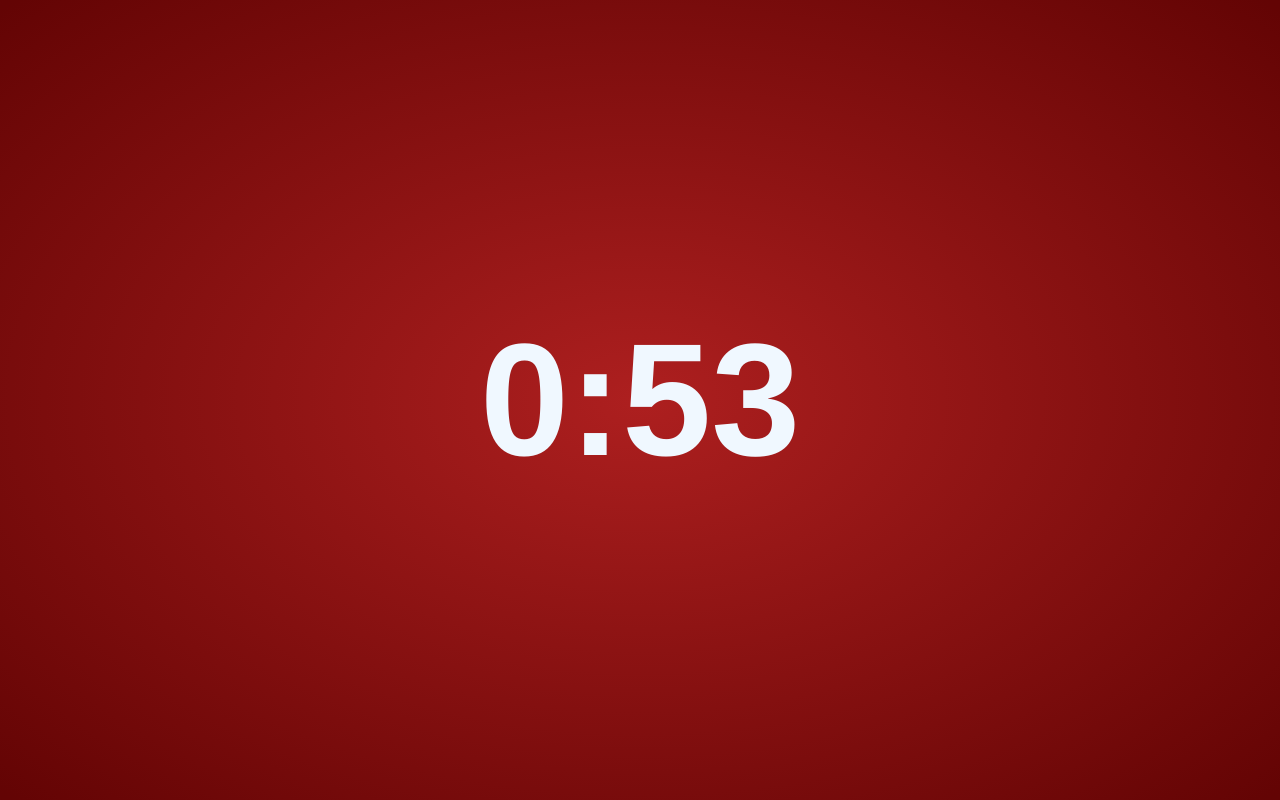
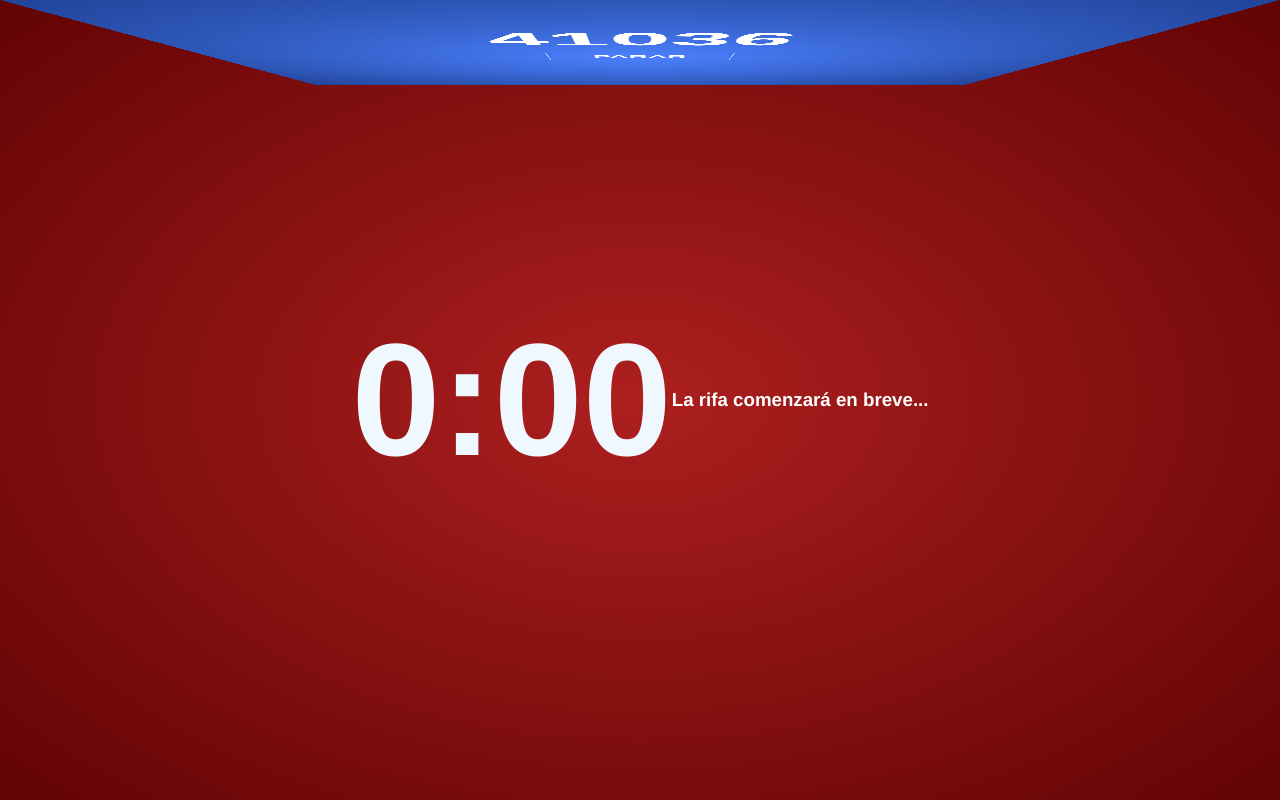
Before and after one commit to freddysae0/sorteo-with-vue-3, a Vue app: page / in a window 1280 px wide. Shown: the top 800 px of the page. Built offline with nearby package versions, Linux system fonts and the light colour scheme.

Commit message:
I fixed some bugs

```diff
--- a/index.html
+++ b/index.html
@@ -21,6 +21,7 @@
   </head>
   <body>
     <div id="app"></div>
+
     <script src="./src/assets/confetti.js"></script>
     <script src="https://cdn.jsdelivr.net/npm/js-confetti@latest/dist/js-confetti.browser.js"></script>
     <script
@@ -28,7 +29,6 @@
       integrity="sha384-MrcW6ZMFYlzcLA8Nl+NtUVF0sA7MsXsP1UyJoMp4YLEuNSfAP+JcXn/tWtIaxVXM"
       crossorigin="anonymous"
     ></script>
-
     <script type="module" src="/src/main.js"></script>
   </body>
 </html>
--- a/src/components/BodyCarousel.vue
+++ b/src/components/BodyCarousel.vue
@@ -39,8 +39,8 @@
     /* this.Cooonfetti(); */
   },
   methods: {
-    Cooonfetti(){
-      setInterval(()=>{
+    Cooonfetti() {
+      setInterval(() => {
         this.initConfetti();
       }, 3500);
     },
@@ -48,7 +48,7 @@
 
     initConfetti() {
       const jsConfetti = new JSConfetti()
-    jsConfetti.addConfetti()
+      jsConfetti.addConfetti()
     },
     randNumber() {
       this.x = Math.random() * (this.max - this.min) + this.min;
@@ -81,20 +81,27 @@
 div {
   font-size: 20vh;
 }
+
 .centered {
-  padding-top: 20vh;
-  margin-bottom: 200vh;
+  width: 600px;
+  /* padding-top: 20vh; */
+  /* margin-bottom: 200vh; */
+  height: fit-content;
+  min-height: 100vh;
   display: flex;
   flex-direction: column;
-  align-content: center;
+  align-items: center;
+  /* justify-content: space-evenly; */
 }
 
 .winers-container {
   width: 50vh;
 }
+
 h3 {
   font-size: 18vh;
   margin: 0;
+  margin: 20vh 0 40px;
 }
 
 .winers {
@@ -114,14 +121,18 @@
 p {
   font-size: 2vh;
 }
+
 .btn-31 {
   margin-left: 20%;
   margin-right: 20%;
   margin-bottom: 25px;
   cursor: pointer;
-  display: block;
+  display: flex;
+  justify-content: center;
   box-sizing: border-box;
-  padding: 1.5rem 3.5rem;
+  /* height: 10vh;
+  width: 30vh; */
+  /* padding: 1.5rem 3.5rem; */
 
   position: relative;
 
@@ -142,29 +153,32 @@
   inset: 0;
 
   background: white;
-  clip-path: polygon(
-    100% 0,
-    var(--progress) var(--progress),
-    0 100%,
-    100% 100%
-  );
+  clip-path: polygon(100% 0,
+      var(--progress) var(--progress),
+      0 100%,
+      100% 100%);
   transition: clip-path 0.2s;
 }
+
 .btn-31:hover {
   --progress: 0%;
   color: black;
 }
 
 .btn-31 .text-container {
-  display: block;
+  display: flex;
+  align-items: center;
+  justify-content: center;
   position: relative;
   overflow: hidden;
+  padding: 10px;
+  width: 30vh;
 }
 
 .btn-31 .text {
-  display: block;
+  display: flex;
   position: relative;
-  font-size: 1rem;
+  font-size: 5vh;
   font-weight: 900;
   /* mix-blend-mode: difference; */
 }
@@ -178,12 +192,15 @@
   from {
     transform: translateY(0%);
   }
+
   50% {
     transform: translateY(80%);
   }
+
   51% {
     transform: translateY(-80%);
   }
+
   100% {
     transform: translateY(0%);
   }
--- a/src/components/RegresiveCount.vue
+++ b/src/components/RegresiveCount.vue
@@ -43,7 +43,7 @@
     time(x) {
       if (this.bool == true) {
         let i = x - 1;
-        let j = 59;
+        let j = 2;
         const timeInterval = setInterval(() => {
           if (j < 0) {
             i -= 1;
@@ -81,23 +81,23 @@
 </script>
 
 <style scoped>
-
-
 .v-enter-active,
 .v-leave-active {
   transition: opacity 0.5s ease;
 }
-.countBox{
+
+.countBox {
   display: flex;
   flex-direction: row;
   align-items: center;
 }
 
-h2{
+h2 {
   color: aliceblue;
   font-size: 20vh;
   margin: 0;
 }
+
 .v-enter-from,
 .v-leave-to {
   opacity: 0;
```
